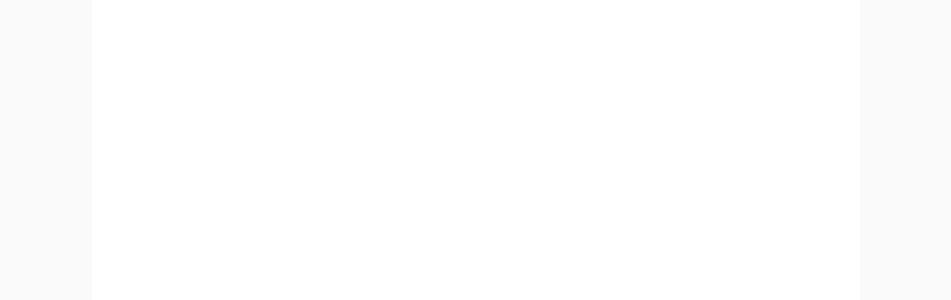
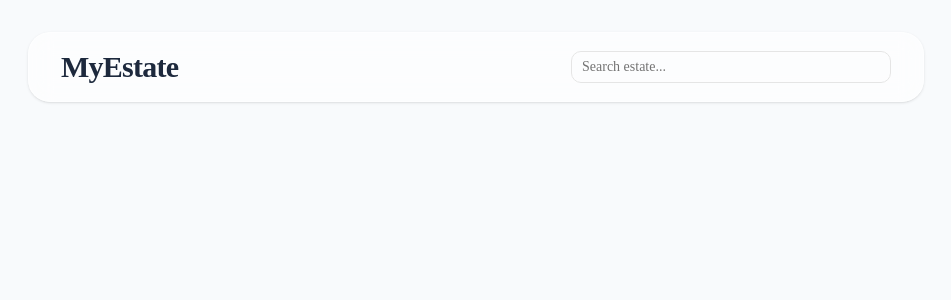
Before and after one commit to Karpenoid/MyEstate, a Next.js app: page / in a window 1280 px wide. Shown: the top 300 px of the page, without its empty margins (164-1115 px from the left). Built offline with nearby package versions, Linux system fonts and the light colour scheme.

Commit message:
Added Header, creating types & searchbar

```diff
--- a/src/app/page.tsx
+++ b/src/app/page.tsx
@@ -1,9 +1,11 @@
-import Image from "next/image";
+import { HeaderPart } from "@/widgets/HeaderPart";
 
 export default function Home() {
   return (
-    <div className="flex flex-1 flex-col items-center justify-center bg-zinc-50 font-sans dark:bg-black">
-      <main className="flex w-full max-w-3xl flex-1 flex-col items-center justify-between bg-white px-16 py-32 sm:items-start dark:bg-black"></main>
+    <div className="min-h-screen bg-slate-50 p-4 transition-colors duration-500 md:p-8 dark:bg-slate-950">
+      <main className="mx-auto max-w-4xl space-y-8">
+        <HeaderPart />
+      </main>
     </div>
   );
 }
--- /dev/null
+++ b/src/features/SearchBar.tsx
@@ -0,0 +1,9 @@
+import { Input } from "@/shared/ui/input";
+
+export const SearchBar = () => {
+  return (
+    <div className="relative w-full max-w-md">
+      <Input type="text" placeholder="Search estate..." />
+    </div>
+  );
+};
--- /dev/null
+++ b/src/shared/ui/input.tsx
@@ -0,0 +1,19 @@
+import * as React from "react"
+
+import { cn } from "@/shared/lib/utils"
+
+function Input({ className, type, ...props }: React.ComponentProps<"input">) {
+  return (
+    <input
+      type={type}
+      data-slot="input"
+      className={cn(
+        "h-8 w-full min-w-0 rounded-lg border border-input bg-transparent px-2.5 py-1 text-base transition-colors outline-none file:inline-flex file:h-6 file:border-0 file:bg-transparent file:text-sm file:font-medium file:text-foreground placeholder:text-muted-foreground focus-visible:border-ring focus-visible:ring-3 focus-visible:ring-ring/50 disabled:pointer-events-none disabled:cursor-not-allowed disabled:bg-input/50 disabled:opacity-50 aria-invalid:border-destructive aria-invalid:ring-3 aria-invalid:ring-destructive/20 md:text-sm dark:bg-input/30 dark:disabled:bg-input/80 dark:aria-invalid:border-destructive/50 dark:aria-invalid:ring-destructive/40",
+        className
+      )}
+      {...props}
+    />
+  )
+}
+
+export { Input }
--- /dev/null
+++ b/src/widgets/HeaderPart.tsx
@@ -0,0 +1,14 @@
+import { SearchBar } from "@/features/SearchBar";
+
+export const HeaderPart = () => {
+  return (
+    <header className="flex w-full flex-col items-center justify-between gap-4 rounded-3xl border border-white/40 bg-white/60 px-6 py-4 shadow-sm backdrop-blur-md transition-all md:flex-row md:px-8">
+      <h1 className="text-3xl font-extrabold tracking-tight text-balance text-slate-800 antialiased dark:text-slate-100">
+        MyEstate
+      </h1>
+      <div className="w-full md:w-auto md:min-w-[320px]">
+        <SearchBar />
+      </div>
+    </header>
+  );
+};
```
Also changed, not shown: src/shared/types/types.ts (added, +16 -0 lines).
